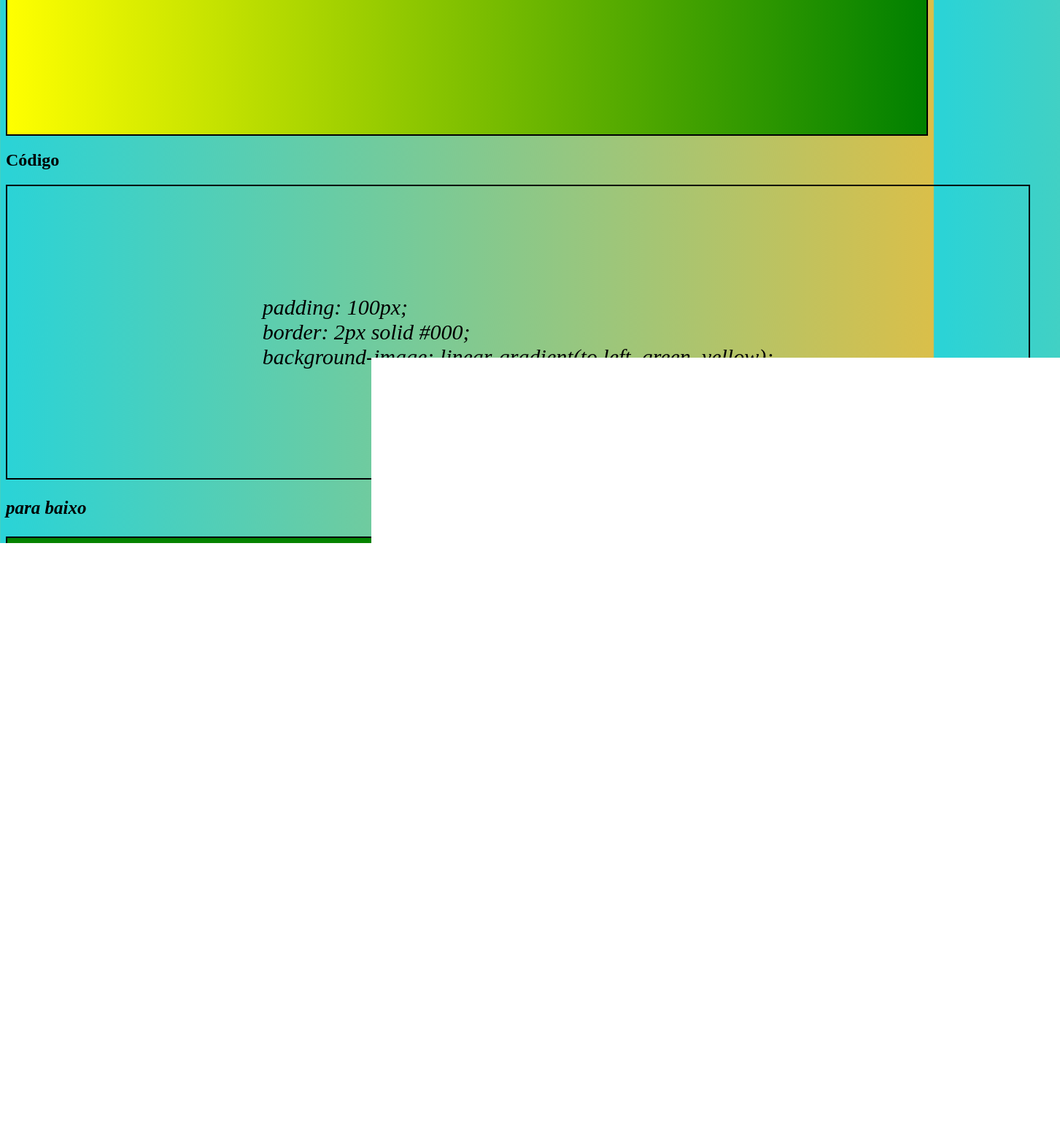
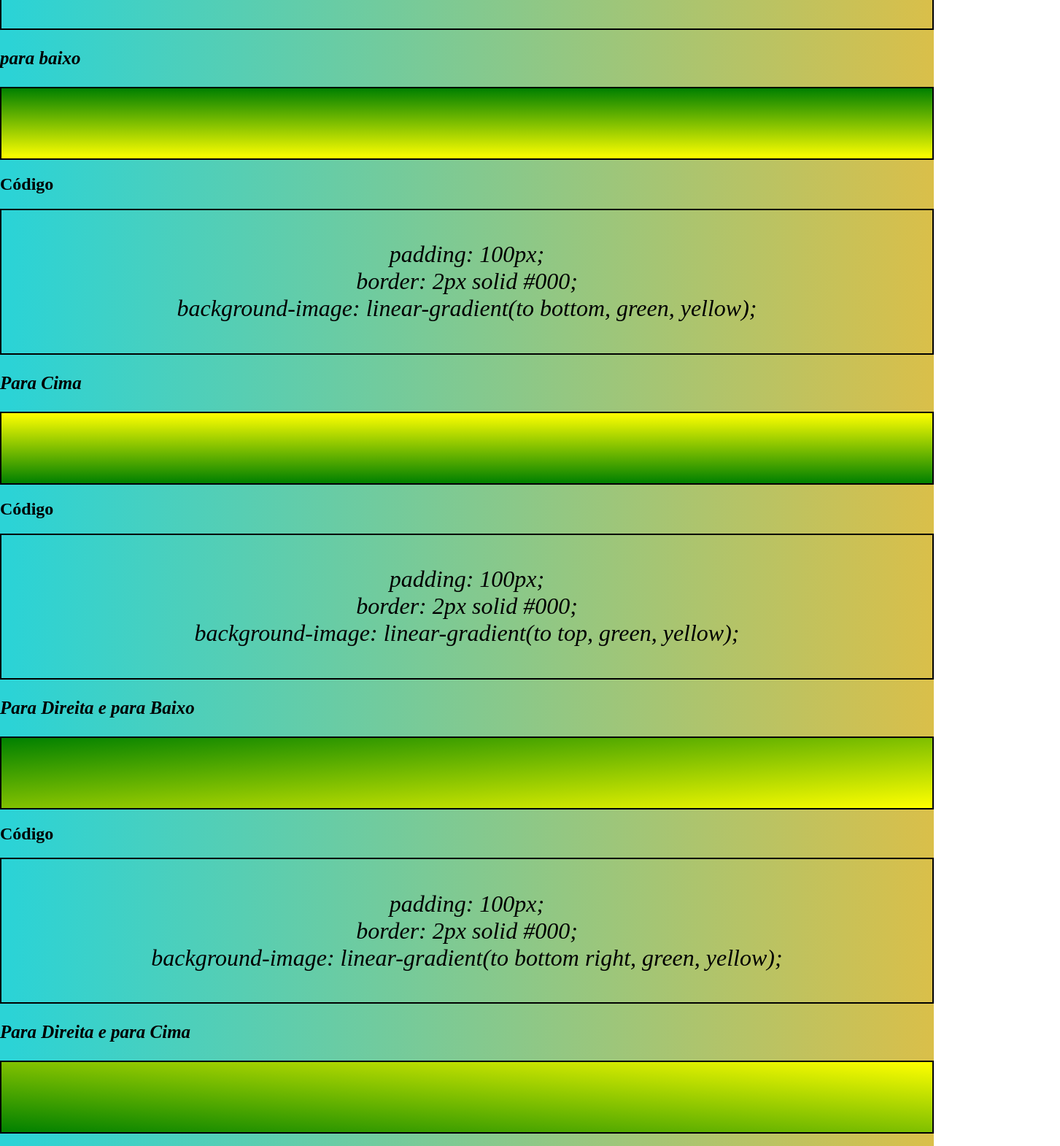
Before and after one commit to ryangabriel-art/efeitos-css, a plain HTML site: page index.html in a window 1280 px wide. Shown: the part 1035-2605 px from the top of the page at 73% size, 1453 px wide, since content can reach past the window. Drawn offline with Linux system fonts and the light colour scheme.

Commit message:
Update style.css

```diff
--- a/style.css
+++ b/style.css
@@ -1,63 +1,88 @@
-body {
-  background: linear-gradient( to right,rgba(43, 211, 214, 1) 1%, rgba(253, 187, 45, 1) 120%);
+* {
+  box-sizing: border-box;
 }
 
-.d10 {
-    border: 10px solid #000;
-    margin-top: 10%;
-    width: 1425px;
+body {
+  margin: 0;
+  background: linear-gradient(
+    to right,
+    rgba(43, 211, 214, 1) 1%,
+    rgba(253, 187, 45, 1) 120%
+  );
+   gap: 5%;
 }
 
-.d1 {
-    padding: 100px;
-    border: 2px solid #000;
-    background-image: linear-gradient(to right, green, yellow);
+/* Container principal */
+.d10 {
+  border: 10px solid #000;
+  margin: 5% auto;
+  width: 95%;
+  max-width: 1200px;
+   gap: 5%;
 }
 
-.c1 {
-    width: 150vh;
-    height: 25vh;
-    border: 2px solid #000;
-    padding: 100px;
-    display: flex;
-    align-items: center;
-    justify-content: center;
-    font-size: 30px;
+/* Blocos com gradiente */
+.d1,
+.d2,
+.d3,
+.d4,
+.d5,
+.d6,
+.d7 {
+  padding: 3rem;
+  border: 2px solid #000;
+   gap: 5%;
 }
 
-.d2 {
-    padding: 100px;
-    border: 2px solid #000;
-    background-image: linear-gradient(to left, green, yellow);
+/* Gradientes */
+.d1 { background: linear-gradient(to right, green, yellow); }
+.d2 { background: linear-gradient(to left, green, yellow); }
+.d3 { background: linear-gradient(to bottom, green, yellow); }
+.d4 { background: linear-gradient(to top, green, yellow); }
+.d5 { background: linear-gradient(to bottom right, green, yellow); }
+.d6 { background: linear-gradient(to top right, green, yellow); }
+
+.d7 {
+  min-height: 40vh;
+  background: radial-gradient(circle, green 10%, yellow 50%, red 100%);
+   gap: 5%;
 }
 
-.d3 {
-    padding: 100px;
-    border: 2px solid #000;
-    background-image: linear-gradient(to bottom, green, yellow);
+/* Caixa centralizada */
+.c1 {
+  width: 100%;
+  min-height: 25vh;
+  border: 2px solid #000;
+  padding: 2rem;
+  display: flex;
+  align-items: center;
+  justify-content: center;
+  font-size: 2rem;
+  text-align: center;
+   gap: 5%;
 }
 
-.d4 {
-    padding: 100px;
-    border: 2px solid #000;
-    background-image: linear-gradient(to top, green, yellow);
+/* 📱 Responsividade para celular */
+@media (max-width: 600px) {
+  .d1,
+  .d2,
+  .d3,
+  .d4,
+  .d5,
+  .d6,
+  .d7 {
+    padding: 1.5rem;
+    gap: 5%;
+  }
+
+  .c1 {
+    font-size: 1.4rem;
+    min-height: 20vh;
+     gap: 5%;
+  }
+
+  .d10 {
+    border-width: 5px;
+     gap: 5%;
+  }
 }
-
-.d5 {
-    padding: 100px;
-    border: 2px solid #000;
-    background-image: linear-gradient(to bottom right, green, yellow);
-}
-
-.d6 {
-    padding: 100px;
-    border: 2px solid #000;
-    background-image: linear-gradient(to top right, green, yellow);
-}
-
-.d7 {
-    height: 50vh;
-    padding: 100px;
-    border: 2px solid #000;
-    background-image: radial-gradient(circle, green 10%, yellow 50%, red 100%);
-}
```
